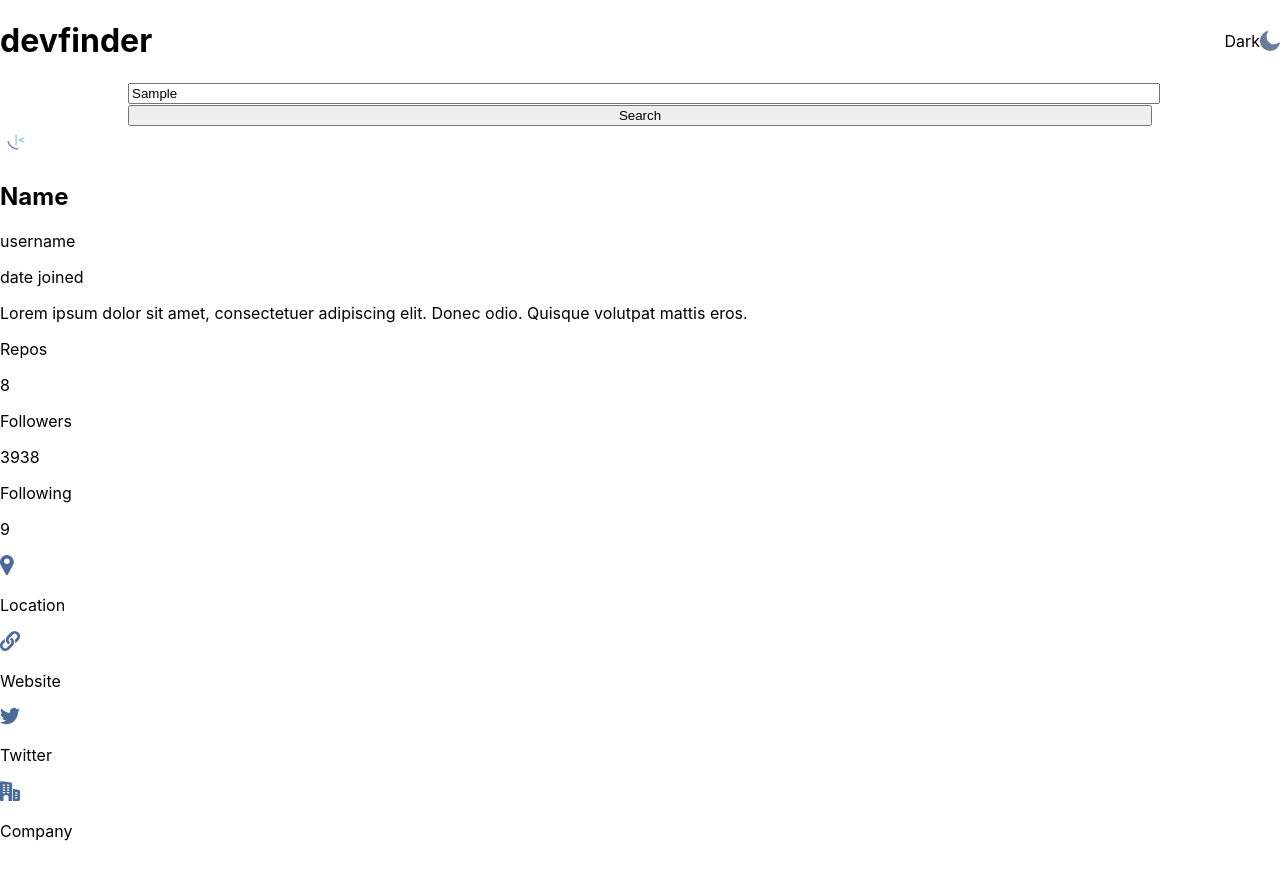
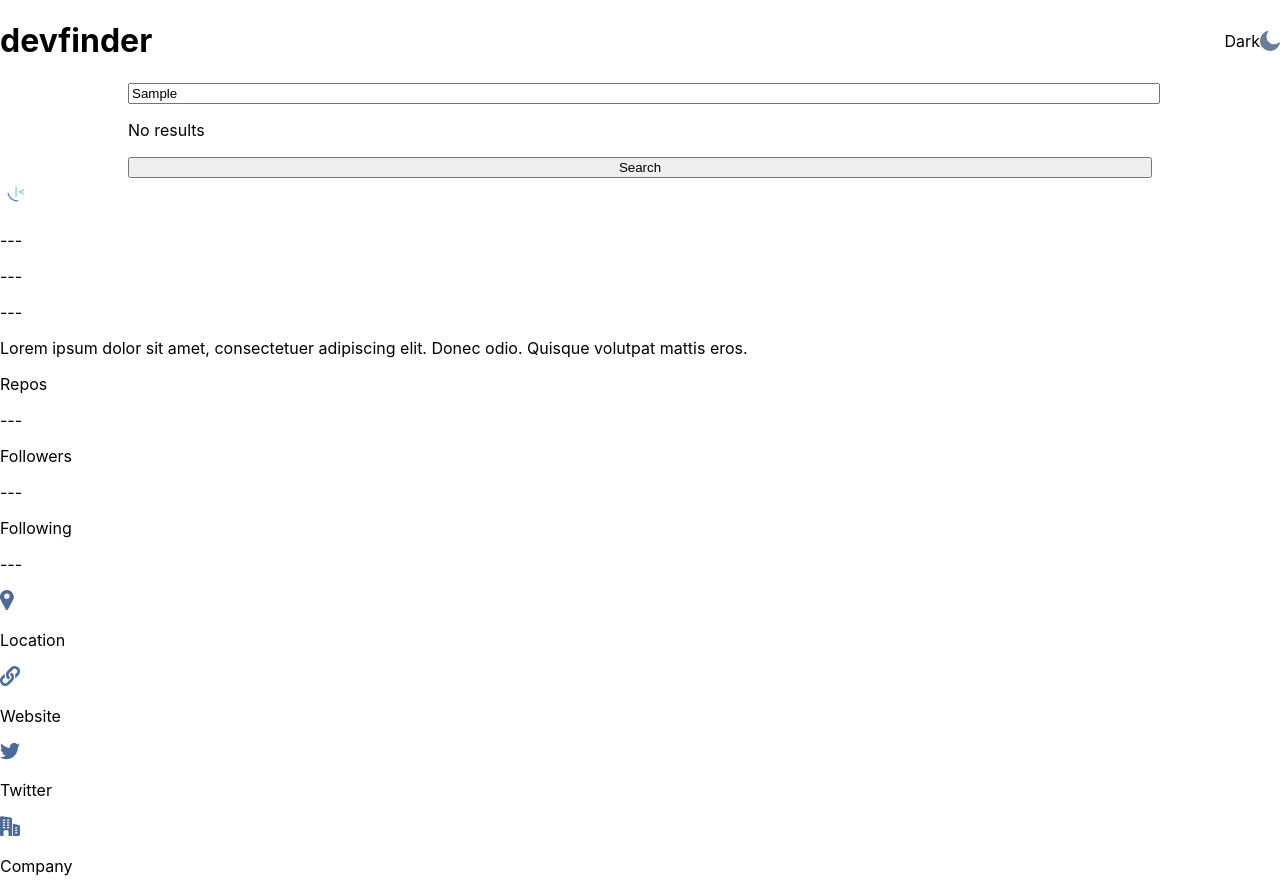
Before and after one commit to vikrambenipal/github-user-search-app, a React (Create React App) app: page / in a window 1280 px wide. Both pictures are taken after typing "Sample" into the empty fields and a click on the input "Search". Before the commit the page ends 857 px from the top, so only its background shows below. Built offline with nearby package versions, Linux system fonts and the light colour scheme; no server answers.

Commit message:
added default state for app and worked on date logic

```diff
--- a/src/App.js
+++ b/src/App.js
@@ -1,14 +1,26 @@
-import React from 'react';
+import React, { useState, useEffect } from 'react';
+import axios from 'axios';
 import Header from './components/Header';
 import Search from './components/Search';
 import User from './components/User';
 
 function App() {
+
+  const [data, setData] = useState({});
+
+  useEffect(() => {
+    console.log(new Date("2016-12-28T01:37:11Z"));
+    axios.get(`https://api.github.com/users/vikrambenipal`)
+    .then(res => {
+        setData(res.data);
+    })
+  },[])
+
   return (
     <div className="App">
-      <Header/>
-      <Search />
-      <User />
+      <Header />
+      <Search setData={setData}/>
+      <User data={data}/>
     </div>
   );
 }
--- a/src/components/Search.js
+++ b/src/components/Search.js
@@ -1,4 +1,4 @@
-import React from 'react';
+import React, { useState, Fragment } from 'react';
 import styled from 'styled-components';
 import axios from 'axios';
 import icon_search from '../assets/icon-search.svg';
@@ -8,20 +8,31 @@ const SearchContainer = styled.div`
     justify-content: center;
     width: 100%;
 `
-const Search = () => {
+const Search = ({ setData }) => {
+
+    const [error, setError] = useState(false);
 
     const handleSubmit = (e) => {
         e.preventDefault();
         const searchValue = document.getElementById("value").value;
         console.log(searchValue);
-        axios.get("https://api.github.com/users/defunkt")
-        .then(res => console.log(res))
+        axios.get(`https://api.github.com/users/${searchValue}`)
+        .then(res => {
+            console.log(res)
+            setError(false);
+            setData(res.data);
+        })
+        .catch(error => {
+            console.log(error);
+            setError(true);
+        })
     }
 
     return (
         <SearchContainer>
             <form onSubmit={handleSubmit}>
                 <input id="value" placeholder="Search Github username..."/>
+                {error ? <p>No results</p> : <Fragment />}
                 <input type="submit" value="Search"/>
             </form>
         </SearchContainer>
--- a/src/components/User.js
+++ b/src/components/User.js
@@ -6,15 +6,25 @@ import icon_location from '../assets/icon-location.svg';
 import icon_twitter from '../assets/icon-twitter.svg';
 import icon_website from '../assets/icon-website.svg';
 
-const User = () => {
+const User = ({ data }) => {
+
+  const empty = "---";
+
+  const getDate = (dateString) => {
+    const date = new Date(dateString);
+    console.log(date.getMonth())
+    const month = date.toLocaleString('default', { month: 'long' });
+    return date.getDate() + " " + month + " " + date.getFullYear();
+  }
+
   return (
     <div>
         <div>
             <img src={placeholder} />
             <div>
-                <h2>Name</h2>
-                <p>username</p>
-                <p>date joined</p>
+                {Object.keys(data).length !== 0 ? <p>{data.name}</p> : <p>{empty}</p>}
+                {Object.keys(data).length !== 0 ? <p>{data.username}</p> : <p>{empty}</p>}
+                {Object.keys(data).length !== 0 ? <p>Joined {getDate(data.created_at)}</p> : <p>{empty}</p>}
             </div>
         </div>
 
@@ -25,15 +35,15 @@ const User = () => {
         <div>
             <div>
                 <p>Repos</p>
-                <p>8</p>
+                {Object.keys(data).length !== 0 ? <p>{data.public_repos}</p> : <p>{empty}</p>}
             </div>
             <div>
                 <p>Followers</p>
-                <p>3938</p>
+                {Object.keys(data).length !== 0 ? <p>{data.followers}</p> : <p>{empty}</p>}
             </div>
             <div>
                 <p>Following</p>
-                <p>9</p>
+                {Object.keys(data).length !== 0 ? <p>{data.following}</p> : <p>{empty}</p>}
             </div>
         </div>
 
```
